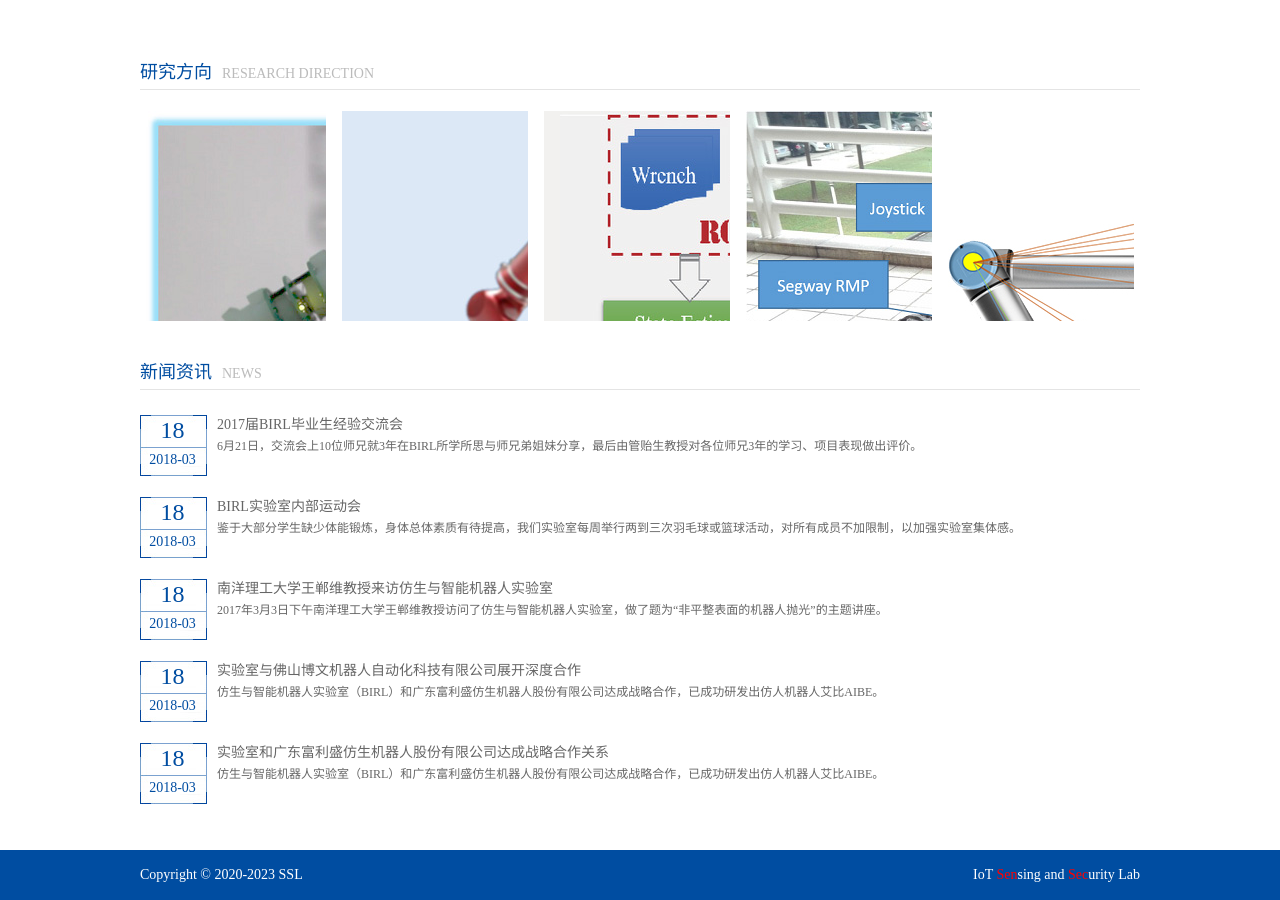
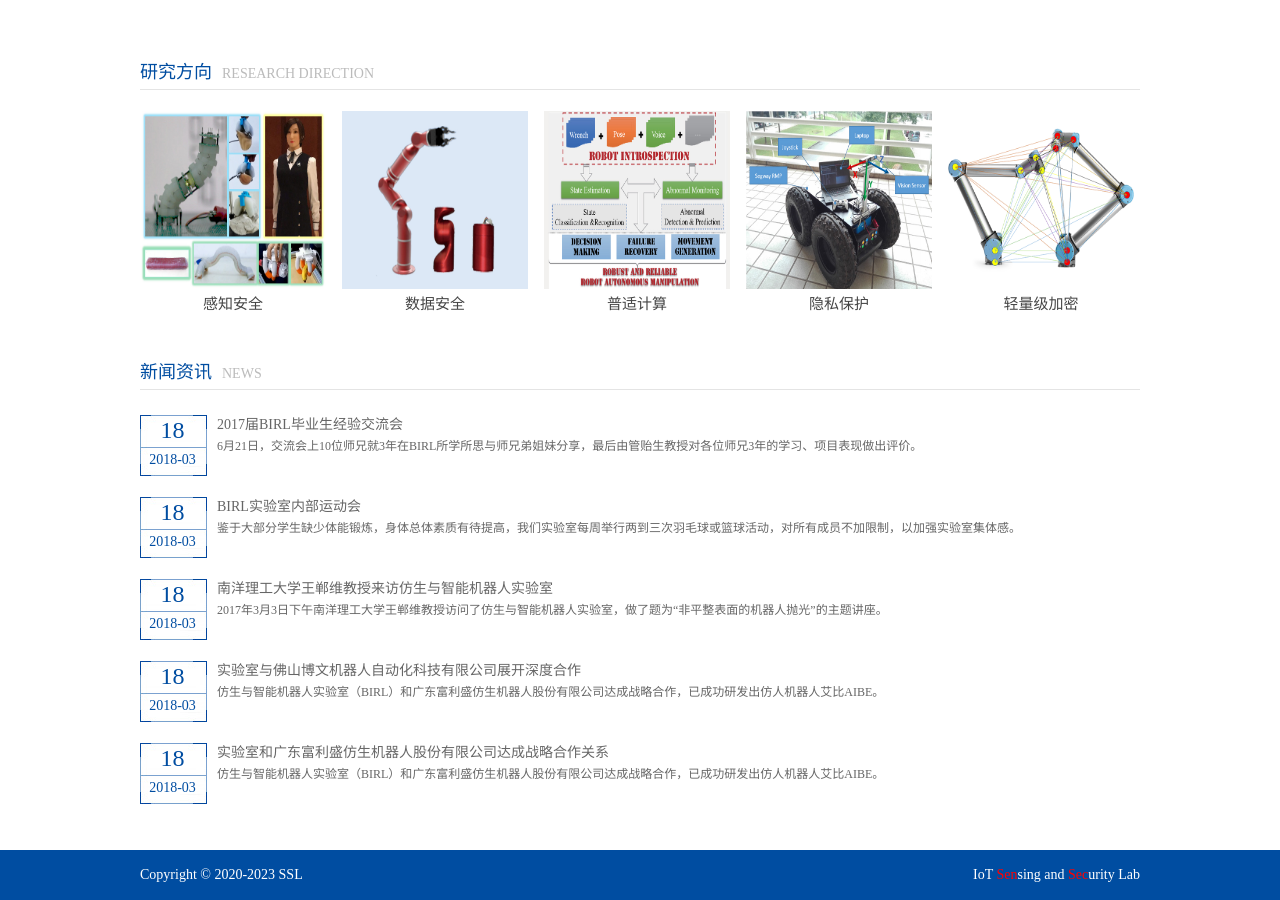
Before and after one commit to senseclab/senseclab.github.io, a Jekyll site: the page built from index.html, in a window 1280 px wide and 900 px high, scrolled down 875 px. Built offline with Jekyll 4.4.1, drawn with Linux system fonts in a browser that asks for light colours.

Commit message:
index.html

```diff
--- a/index.html
+++ b/index.html
@@ -62,24 +62,34 @@
       <div class="app_bottom">
         <ul>
           <li class="tran_all">
-              <img src="/images/research/soft-robotics.jpg" alt="感知安全" class="tran_all">
+            <a class="tran_all">
+              <img src="/images/research/soft-robotics.jpg" alt="感知安全">
               <p class="pt">感知安全</p>
+            </a>
           </li>
           <li class="tran_all">
-              <img src="/images/research/module-climbing.jpg" alt="数据安全" class="tran_all">
+            <a class="tran_all">
+              <img src="/images/research/module-climbing.jpg" alt="数据安全">
               <p class="pt">数据安全</p>
+            </a>
           </li>
           <li class="tran_all">
-              <img src="/images/research/human-robotics.jpg" alt="普适计算" class="tran_all">
+            <a class="tran_all">
+              <img src="/images/research/human-robotics.jpg" alt="普适计算">
               <p class="pt">普适计算</p>
+            </a>
           </li>
           <li class="tran_all">
-              <img src="/images/research/slam.jpg" alt="隐私保护" class="tran_all">
+            <a class="tran_all">
+              <img src="/images/research/slam.jpg" alt="隐私保护">
               <p class="pt">隐私保护</p>
+            </a>
           </li>
           <li class="tran_all">
-              <img src="/images/research/intelligent-industry.jpg" alt="轻量级加密" class="tran_all">
+            <a class="tran_all">
+              <img src="/images/research/intelligent-industry.jpg" alt="轻量级加密">
               <p class="pt">轻量级加密</p>
+            </a>
           </li>
         </ul>
       </div>
```
